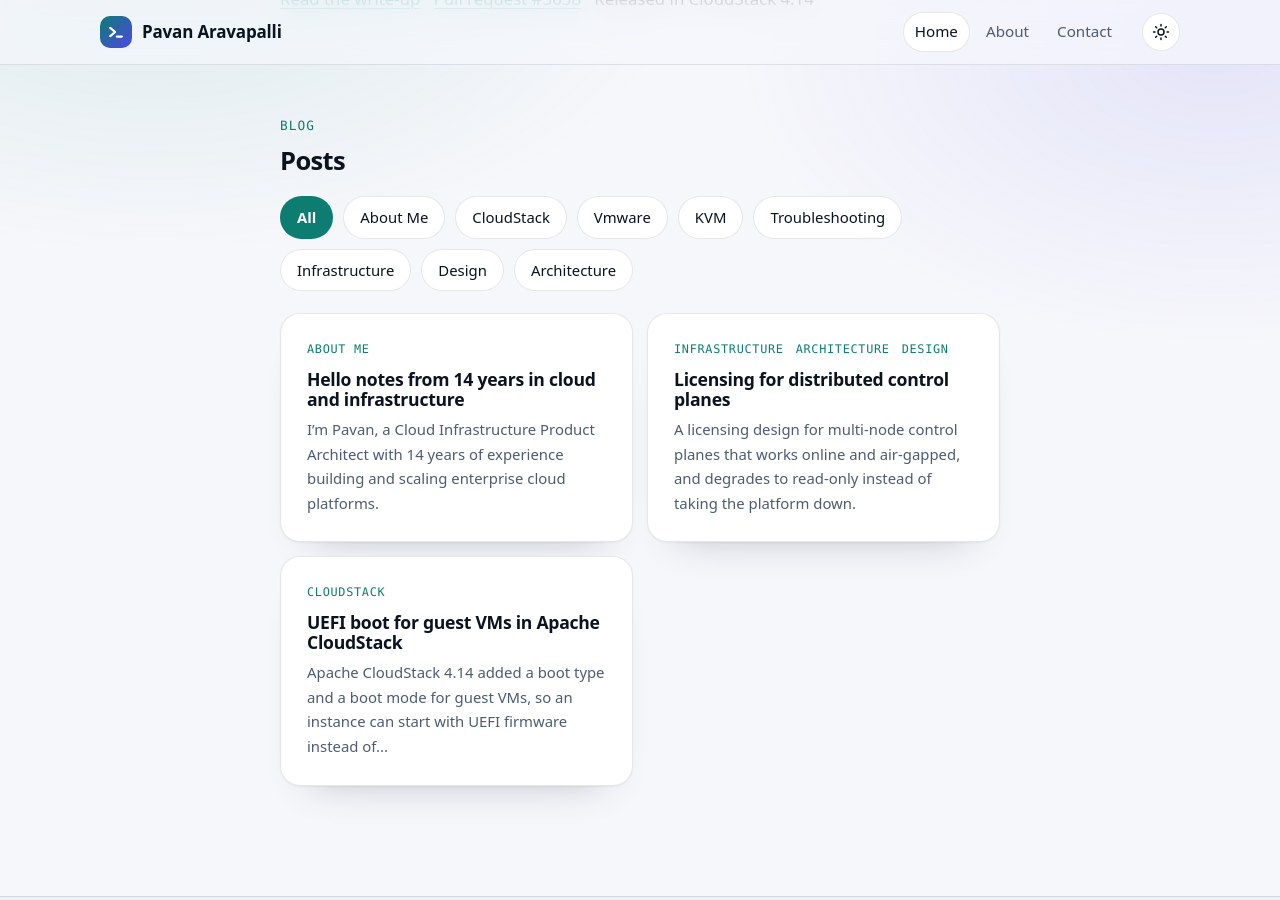
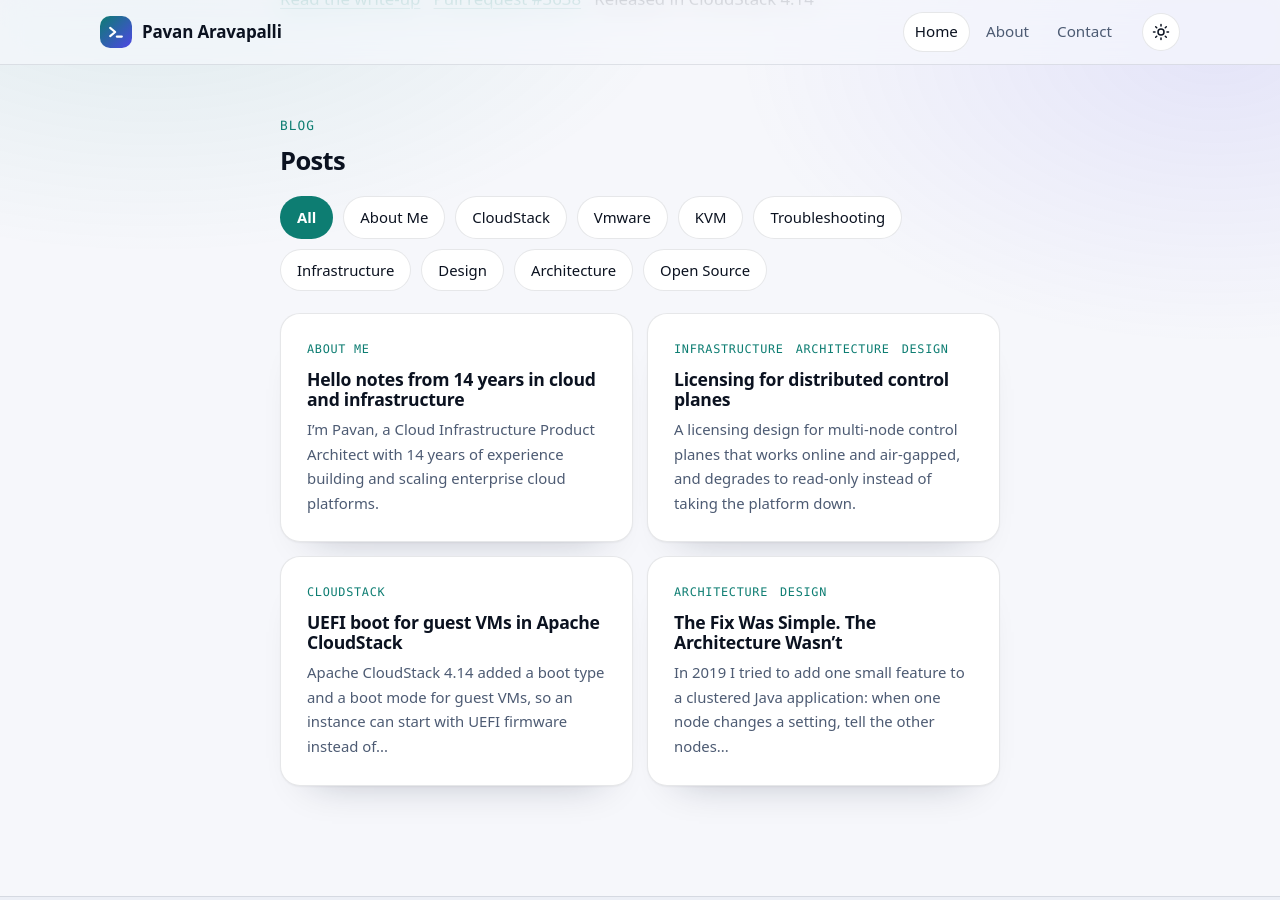
Before and after one commit to pavanaravapalli/pavanaravapalli.github.io, a Jekyll site: the page built from index.html, in a window 1280 px wide and 900 px high, scrolled down 1059 px. Built offline with Jekyll 4.4.1, drawn with Linux system fonts in a browser that asks for light colours; some of the changed lines change nothing that is shown.

Commit message:
Article: The Fix Was Simple. The Architecture Wasn’t

````diff
--- a/_config.yml
+++ b/_config.yml
@@ -25,6 +25,7 @@ topics:
   - { key: infrastructure, title: Infrastructure }
   - { key: design, title: Design }
   - { key: architecture, title: Architecture }
+  - { key: opensource, title: Open Source }
 permalink: /blog/:year/:month/:title/
 
 plugins:
--- /dev/null
+++ b/_posts/2019-09-28-the-blueprint-was-the-blocker.md
@@ -0,0 +1,90 @@
+---
+layout: post
+title: "The Fix Was Simple. The Architecture Wasn’t"
+date: 2019-09-28 19:45:00 +0530
+categories: [architecture, design]
+---
+
+In 2019 I tried to add one small feature to a clustered Java application: when one node changes a setting, tell the other nodes to drop their cached copy. A few hours of design. Maybe a day of code.
+
+The application would not start. Spring reported a circular reference between two components, and I never shipped the feature.
+
+For a long time I told this story as "I hit a bug". That is not accurate. The bug was not in my code. It was in how the pieces depended on each other.
+
+> **About this post.** This article draws on challenges I’ve encountered in my work and the lessons they taught me about designing products. The examples and component names are illustrative and have been generalized.
+
+
+## The problem was simple
+
+Several nodes, one database, and a local cache on every node. Local caches are fast, but they do not know about each other. One node updates a setting, and the others keep serving the old copy. Same setting, different answer, depending on which node took the request.
+
+The fix is not clever. Keep the local caches and add a cluster-wide message. When a setting is created, updated or deleted on one node, that node broadcasts an event over the node-to-node channel the application already had. Each node updates its own cache based on the event type. Any engineer would sketch it on a whiteboard in ten minutes.
+
+## Then startup said no
+
+The cache needed the broadcaster, so it could announce changes. The cluster side needed configuration values to start, and those came through the cache. As far as I remember the shape of it, each side waited for the other, and the container could not build either one.
+
+```
+cache  --->  broadcaster (cluster side)
+  ^                |
+  |                v
+  +------  configuration lookup
+```
+
+Nothing in my change was wrong. The structure had no place for a dependency in that direction.
+
+## Why this was a design problem
+
+The two parts were designed apart, at different times. The cache started as a local convenience, and the cluster code started as a way for nodes to coordinate. Neither was written expecting the other to need it.
+
+Clustering, high availability and cache consistency cut across layers. They need to touch several parts of a system at once, and a design that assumes dependencies only flow one way has no room for that. Every new requirement then either bends the structure or fights it.
+
+I don't blame the people who wrote it. A design is a bet on the requirements of the day, and requirements keep moving.
+
+## The part that stays with me
+
+With a clean structure, my change was a small fix. With the structure we had, it was a refactoring project before I could even begin. The cost of the feature was not the feature. It was untangling what came before it.
+
+That is the price of a rigid structure. You do not pay it at design time. You pay it years later, one blocked feature at a time.
+
+## What I would do today
+
+**1. Draw the arrows first.** Before writing any code for a new feature, draw which part depends on which, including the new arrow your feature adds. If the new arrow closes a loop, stop and fix the structure first. Five minutes on paper beats days of startup errors.
+
+**2. Invert the dependency with a small contract.** The cache should not know that a cluster exists. It should depend on one tiny interface, and the cluster side should implement it.
+
+
+
+```java
+public interface InvalidationPublisher {
+    void publish(String cacheName, String key);
+}
+```
+
+```
+cache  --->  InvalidationPublisher  <---  cluster side
+```
+
+Both sides depend on the small shared contract, so neither depends on the other, and the loop is gone.
+
+**3. Connect them at startup, not at construction.** The cluster side registers itself as the cache's publisher once everything is up. Spring can sometimes get around a loop with setter injection, but it cannot resolve one between constructor-injected components, and recent Spring Boot versions reject circular references by default. Even when a workaround runs, it hides the design problem.
+
+**4. Send small events.** Broadcast the key and the event type, not the new value. Receivers evict the entry and reload from the database on the next read. An eviction is safe to do twice, so a node reacting to its own event, or a repeated event, does no harm.
+
+
+<img src="/assets/cache_cluster_circular_dependency_before_after.svg" alt="Approach before and after the fix" style="max-width: 100%;">
+
+
+## What I would keep an eye on
+
+A clean dependency graph does not make delivery reliable. Messages can be late or lost, for example when a node restarts, so I would still give every entry an expiry time as a safety net. Also, after a restart or a deploy every node starts with an empty cache and reads from the single database at once, which is a separate failure worth planning for.
+
+## The takeaway
+
+Do not treat your architecture diagram as final. Treat it as the best guess for today's requirements, and review it when they change. If a small feature is hard to add, the feature is probably not the problem.
+
+*Have you been blocked by a design that was right once and wrong later? I would like to hear how you dealt with it.*
+
+---
+
+*Written by Pavan Aravapalli, based on hands-on development experience with clustered Java applications. Generic overview; no employer, product or customer details.*
````
Also changed, not shown: assets/cache_cluster_circular_dependency_before_after.svg (added).
